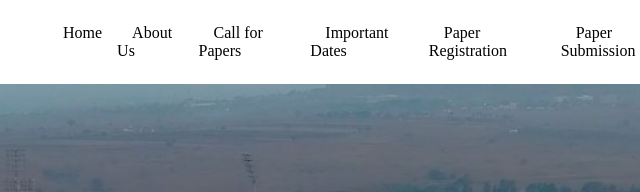
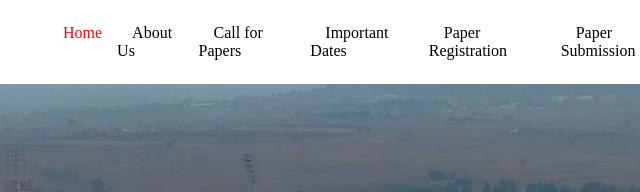
Before and after one commit to GitShubham137/Project1, a plain HTML site: page index.html in a window 1280 px wide. Shown: the top 192 px of the page, 292-932 px from the left. Drawn offline with Linux system fonts and the light colour scheme.

Commit message:
Update style.css

```diff
--- a/style.css
+++ b/style.css
@@ -54,6 +54,9 @@ body, html {
     color: red; /* Changing color on hover */
 }
 
+.nav-links li a.active {
+   color: red;
+}
 
 
 /* Styling the hero section */
```
